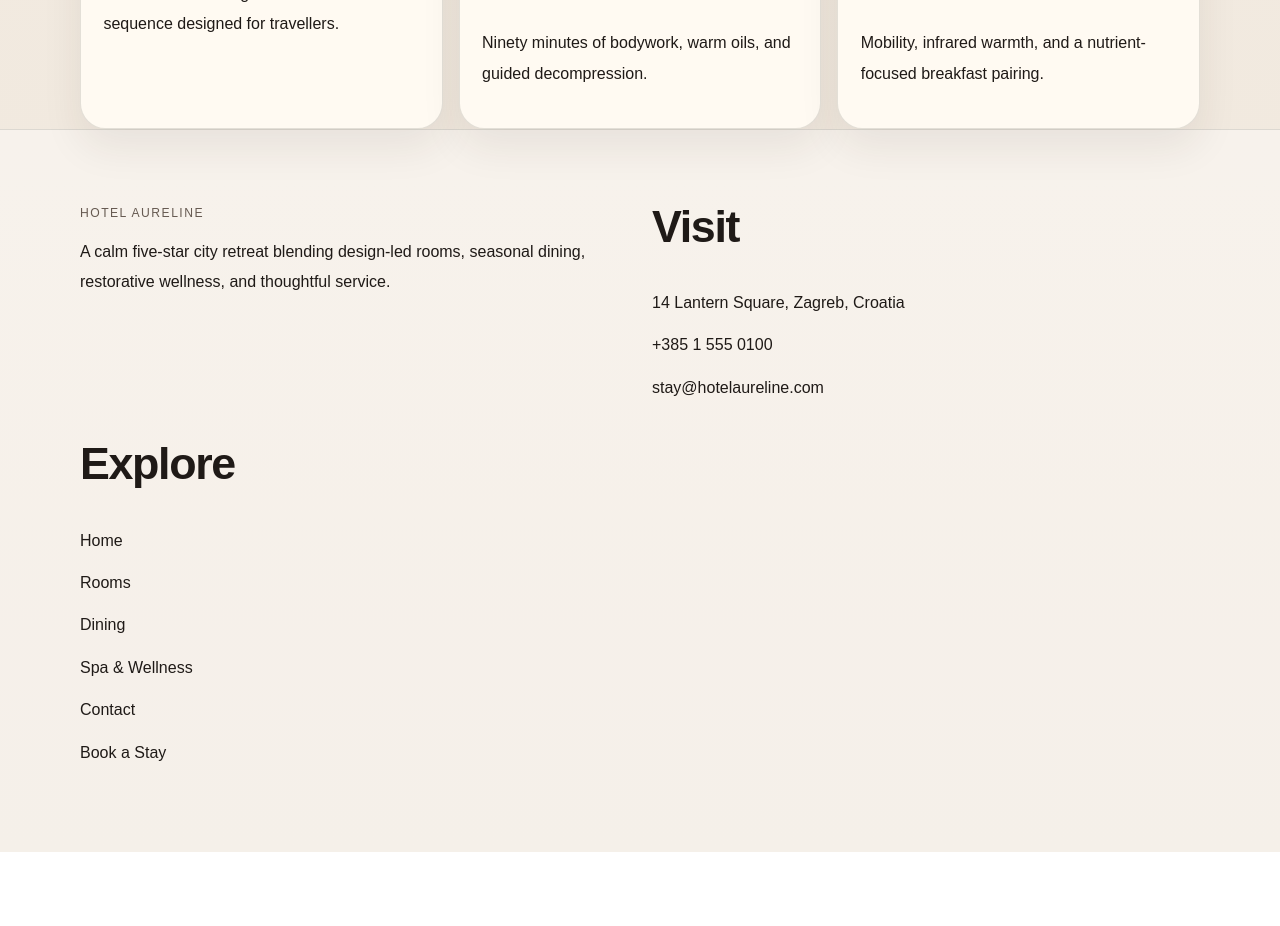
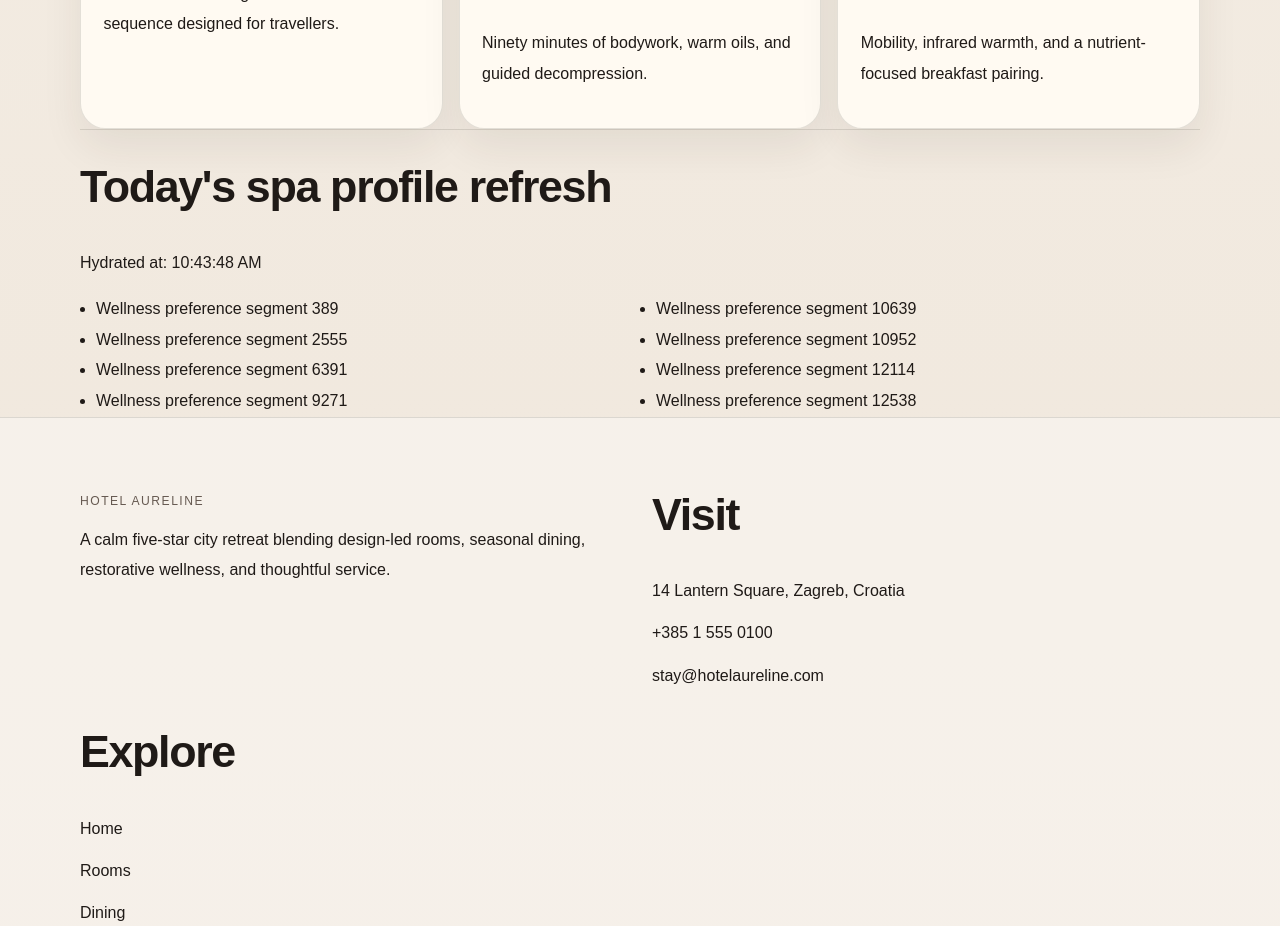
Before and after one commit to fskunk4/hotel-test-web, a Next.js app: page /spa in a window 1280 px wide. Shown: the part 1840-2766 px from the top of the page. Before the commit the page ends 2692 px from the top, so only its background shows below. Built offline with nearby package versions, Linux system fonts and the light colour scheme; no server answers.

Commit message:
Seed second wave of realistic production issues

```diff
--- a/src/app/dining/page.tsx
+++ b/src/app/dining/page.tsx
@@ -40,6 +40,7 @@ export default function DiningPage() {
             <li>Freshly baked morning pastries and regional cheeses</li>
             <li>Wood-roasted fish with fennel, lemon, and olive oil</li>
             <li>Late-night terrace cocktails and house-made infusions</li>
+            <li><a href="/menus/dinner.pdf">Download dinner menu PDF</a></li>
             <li>Comfort menu available after spa treatments and evening arrivals</li>
           </ul>
         </div>
--- a/src/app/globals.css
+++ b/src/app/globals.css
@@ -378,13 +378,36 @@ textarea {
   opacity: 0.99;
 }
 
+.debug-client-panel {
+  max-height: 18rem;
+  overflow: auto;
+  border-top: 1px solid var(--border);
+  padding: 2rem 0 4rem;
+}
+
+.debug-client-panel ul {
+  columns: 2;
+  padding-left: 1rem;
+}
+
 @media (max-width: 719px) {
   .nav-list {
     flex-wrap: nowrap;
+    overflow-x: auto;
+    padding-bottom: 0.5rem;
   }
 
   .hero-card {
     margin-top: -2rem;
+  }
+
+  .card-row {
+    flex-direction: column;
+    align-items: stretch;
+  }
+
+  .text-link {
+    font-size: 1.25rem;
   }
 }
 
--- a/src/app/rooms/page.tsx
+++ b/src/app/rooms/page.tsx
@@ -32,7 +32,7 @@ export default function RoomsPage() {
             </ul>
             <div className="card-row">
               <span className="price-tag">{room.price}</span>
-              <Link className="text-link" href="/reservations">
+              <Link className="text-link" href="/reservation-details">
                 Reserve this room
               </Link>
             </div>
--- a/src/app/spa/page.tsx
+++ b/src/app/spa/page.tsx
@@ -1,6 +1,7 @@
 import type { Metadata } from 'next';
 import Link from 'next/link';
 import { PageHero } from '@/components/page-hero';
+import { HeavyClientShell } from '@/components/heavy-client-shell';
 import { wellnessPillars } from '@/lib/site';
 
 export const metadata: Metadata = {
@@ -51,6 +52,8 @@ export default function SpaPage() {
           </article>
         ))}
       </section>
+
+      <HeavyClientShell />
     </>
   );
 }
--- /dev/null
+++ b/src/components/heavy-client-shell.tsx
@@ -0,0 +1,39 @@
+'use client';
+
+import { useEffect, useMemo } from 'react';
+
+const noisyDataset = Array.from({ length: 15000 }, (_, index) => ({
+  id: index,
+  label: `Wellness preference segment ${index + 1}`,
+  score: Math.round(Math.random() * 1000),
+}));
+
+export function HeavyClientShell() {
+  const hydratedAt = new Date().toLocaleTimeString();
+
+  useEffect(() => {
+    console.error('spa-debug-client-hydration', window.location.pathname);
+    fetch('/api/preferences').catch(() => {
+      console.error('spa-debug-preferences-fetch-failed');
+    });
+  }, []);
+
+  const topSegments = useMemo(() => {
+    return noisyDataset
+      .filter((item) => item.score % 2 === 0)
+      .sort((a, b) => b.score - a.score)
+      .slice(0, 120);
+  }, []);
+
+  return (
+    <section className="shell debug-client-panel">
+      <h2>Today&apos;s spa profile refresh</h2>
+      <p suppressHydrationWarning>Hydrated at: {hydratedAt}</p>
+      <ul>
+        {topSegments.map((item) => (
+          <li key={item.id}>{item.label}</li>
+        ))}
+      </ul>
+    </section>
+  );
+}
```
